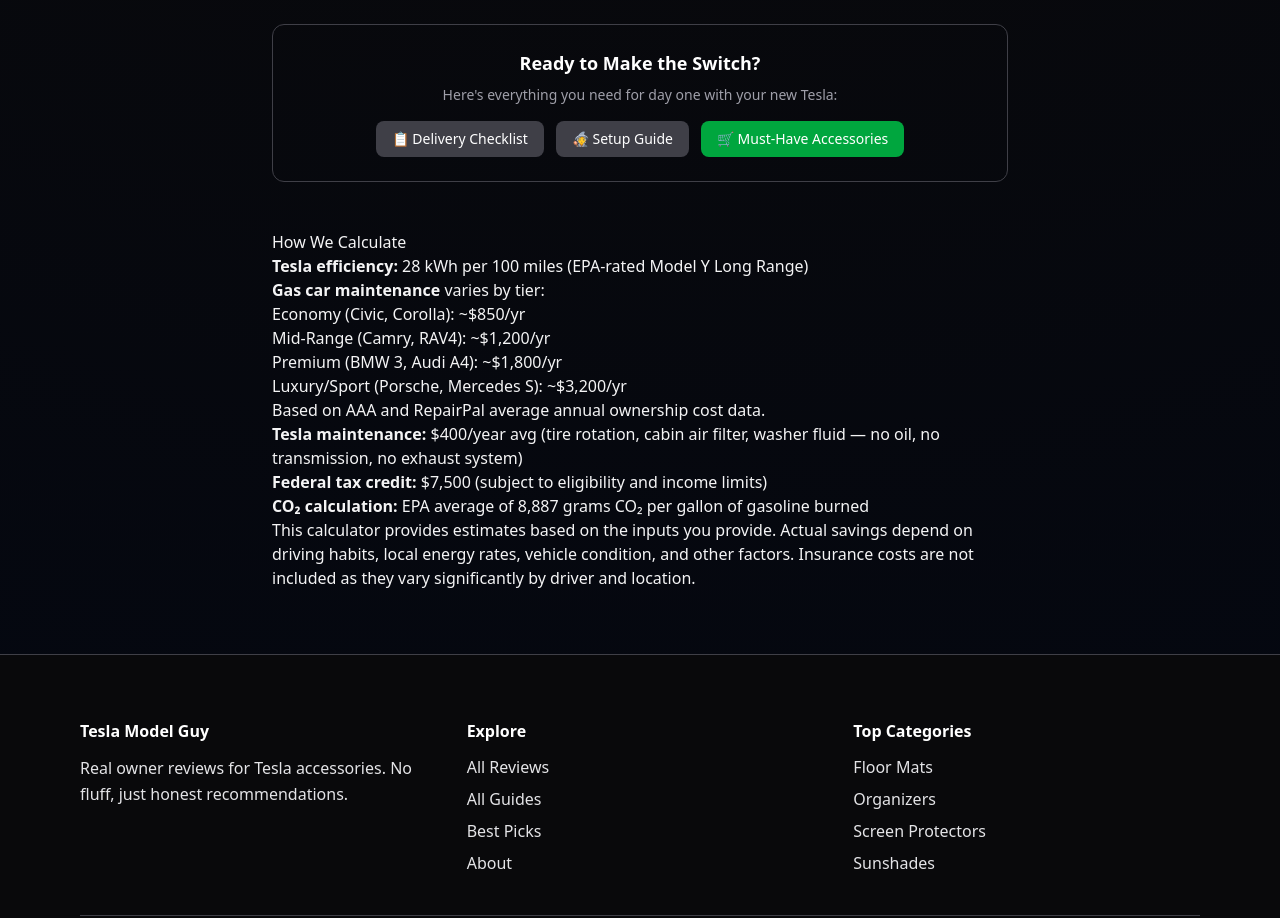
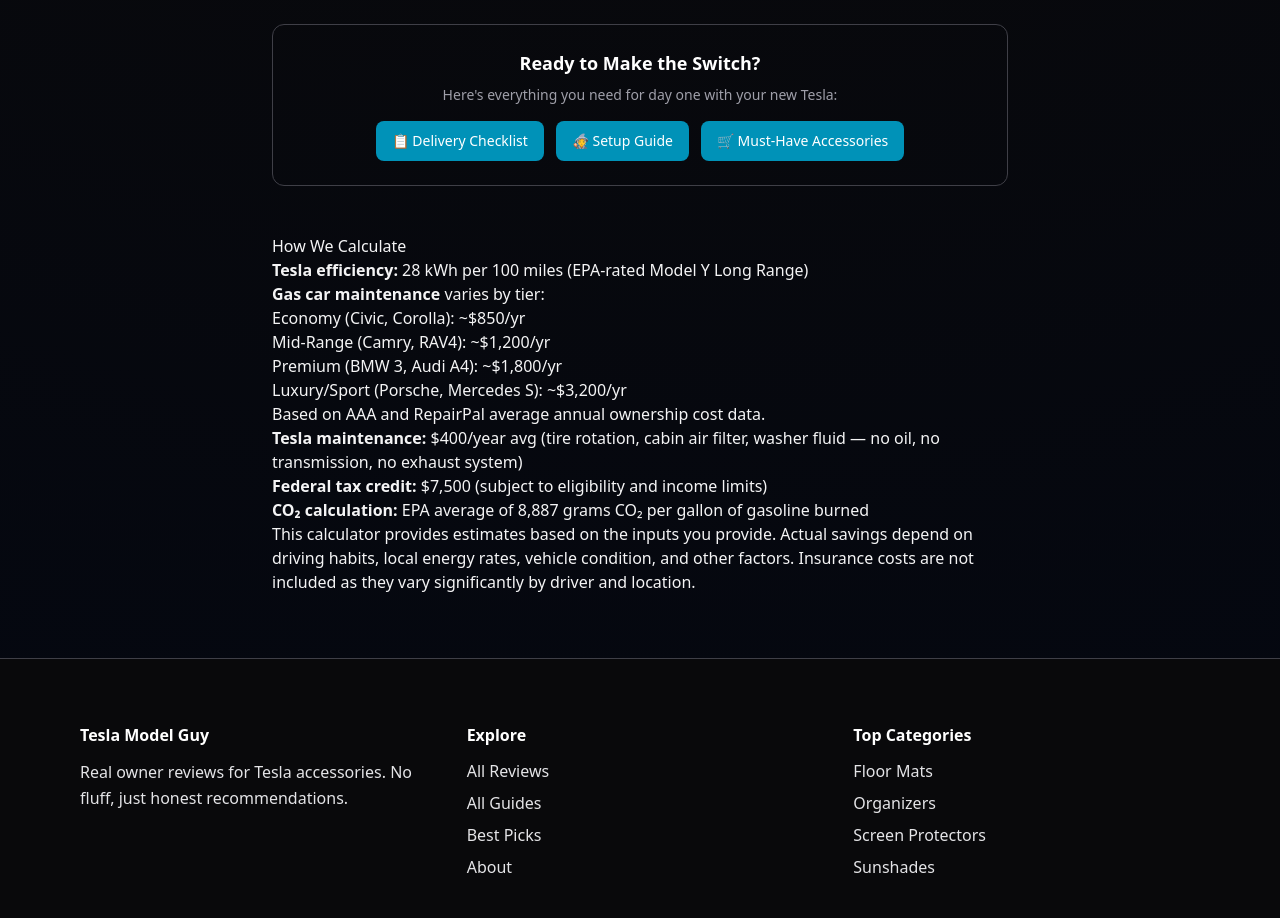
Before and after one commit to jzOcb/teslamodelguy, a Next.js app: page /tools/savings-calculator in a window 1280 px wide. Shown: the part 1440-2358 px from the top of the page. Built offline with nearby package versions, Linux system fonts and the light colour scheme.

Commit message:
fix: unify CTA button colors on savings calculator (all cyan-600)

```diff
--- a/src/app/tools/savings-calculator/page.tsx
+++ b/src/app/tools/savings-calculator/page.tsx
@@ -274,19 +274,19 @@
           <div className="flex flex-wrap justify-center gap-3">
             <Link
               href="/tools/delivery-checklist"
-              className="text-sm bg-zinc-700 text-white px-4 py-2 rounded-lg hover:bg-zinc-600 transition"
+              className="text-sm bg-cyan-600 text-white px-4 py-2.5 rounded-lg hover:bg-cyan-700 transition font-medium"
             >
               📋 Delivery Checklist
             </Link>
             <Link
               href="/tools/new-owner-setup"
-              className="text-sm bg-zinc-700 text-white px-4 py-2 rounded-lg hover:bg-zinc-600 transition"
+              className="text-sm bg-cyan-600 text-white px-4 py-2.5 rounded-lg hover:bg-cyan-700 transition font-medium"
             >
               🧙 Setup Guide
             </Link>
             <Link
               href="/best/tesla-model-y-juniper-accessories"
-              className="text-sm bg-green-600 text-white px-4 py-2 rounded-lg hover:bg-green-700 transition"
+              className="text-sm bg-cyan-600 text-white px-4 py-2.5 rounded-lg hover:bg-cyan-700 transition font-medium"
             >
               🛒 Must-Have Accessories
             </Link>
```
